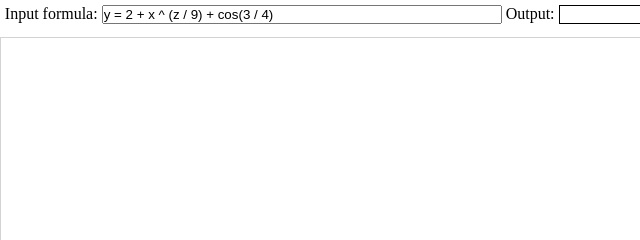
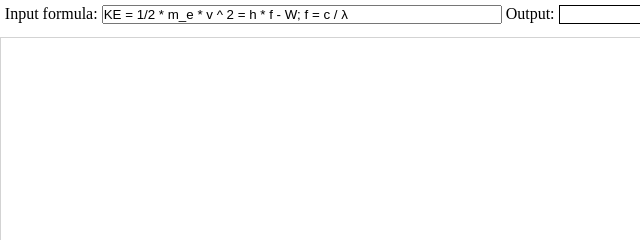
Before and after one commit to anttikup/juggler, a website built with webpack: page src/index.html in a window 1280 px wide. Shown: the top 240 px of the page, 0-640 px from the left. Built offline with nearby package versions, Linux system fonts and the light colour scheme; what vis-data would draw is missing.

Commit message:
new default expression

```diff
--- a/src/index.html
+++ b/src/index.html
@@ -91,7 +91,7 @@
   <body>
     <div id="grid">
       <div id="formula-bar">
-        Input formula: <input type="text" value="y = 2 + x ^ (z / 9) + cos(3 / 4)" id="formula" /> Output: <input type="text" value="" id="output" disabled /> <button id="copy-to-input" title="Copy to input">&nbsp;⟵&nbsp;</button>
+        Input formula: <input type="text" value="KE = 1/2 * m_e * v ^ 2 = h * f - W; f = c / λ" id="formula" /> Output: <input type="text" value="" id="output" disabled /> <button id="copy-to-input" title="Copy to input">&nbsp;⟵&nbsp;</button>
       </div>
       <div id="mynetwork"></div>
       <div id="sidebar">
```
